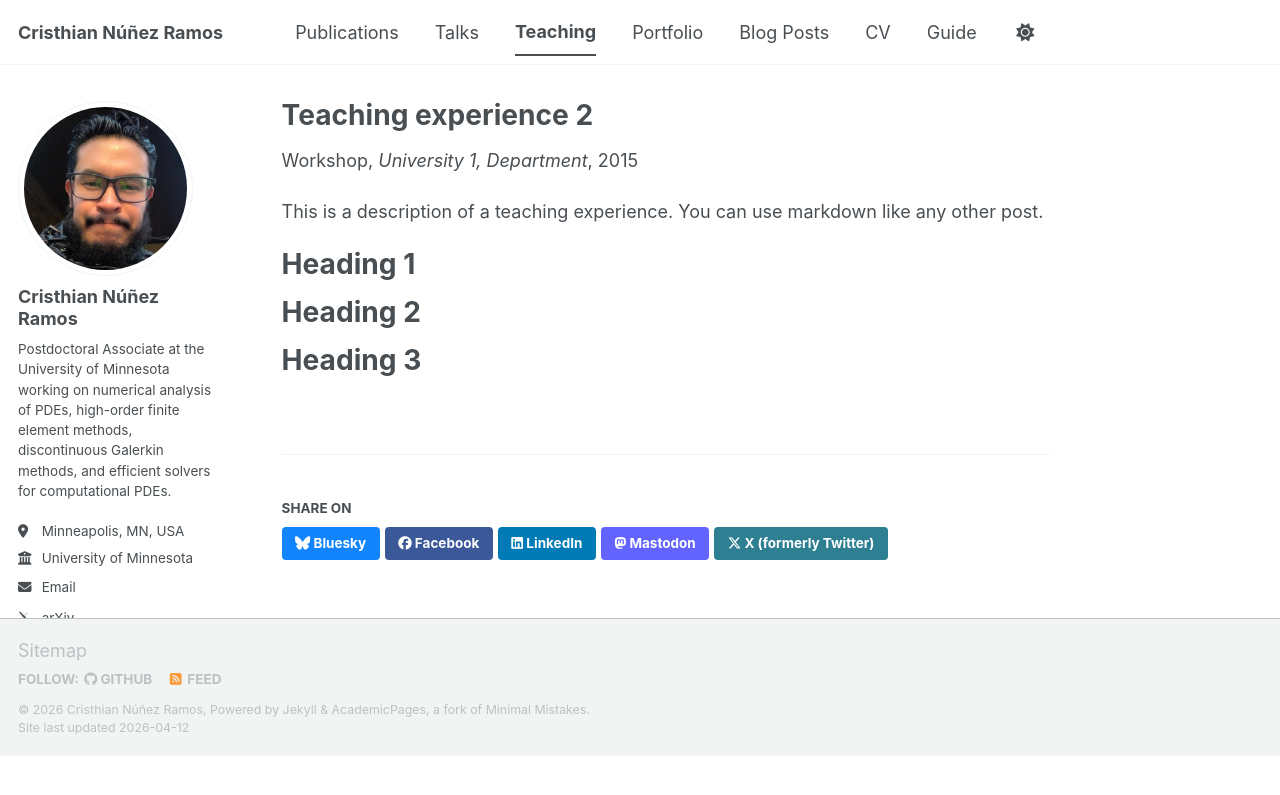
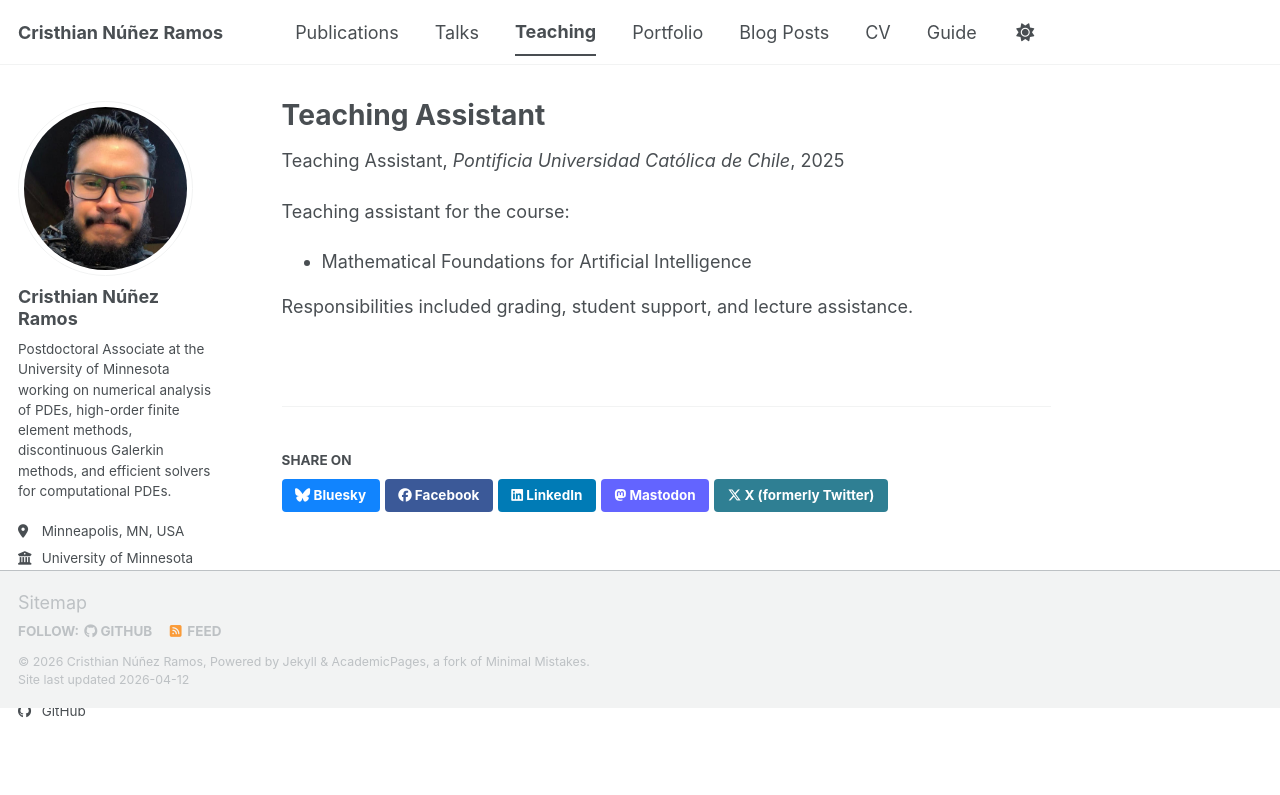
Before and after one commit to cnunezra-NAPDEs/webpage, a Jekyll site: the page built from _teaching/2015-spring-teaching-2.md, in a window 1280 px wide. Shown: the top 795 px of the page. Built offline with Jekyll 4.4.1, drawn with Linux system fonts in a browser that asks for light colours; some web fonts are replaced; a script bundle is joined from its source files by our own code; library files that are not in the unit come from our copies; a file with an impossible date is left out.

Commit message:
Update 2015-spring-teaching-2.md

```diff
--- a/_teaching/2015-spring-teaching-2.md
+++ b/_teaching/2015-spring-teaching-2.md
@@ -1,20 +1,15 @@
 ---
-title: "Teaching experience 2"
+title: "Teaching Assistant"
 collection: teaching
-type: "Workshop"
-permalink: /teaching/2015-spring-teaching-1
-venue: "University 1, Department"
-date: 2015-01-01
-location: "City, Country"
+type: "Teaching Assistant"
+permalink: /teaching/puc-ta
+venue: "Pontificia Universidad Católica de Chile"
+date: 2025-03-05
+location: "Santiago, Chile"
 ---
 
-This is a description of a teaching experience. You can use markdown like any other post.
+Teaching assistant for the course:
 
-Heading 1
-======
+- Mathematical Foundations for Artificial Intelligence
 
-Heading 2
-======
-
-Heading 3
-======
+Responsibilities included grading, student support, and lecture assistance.
```
